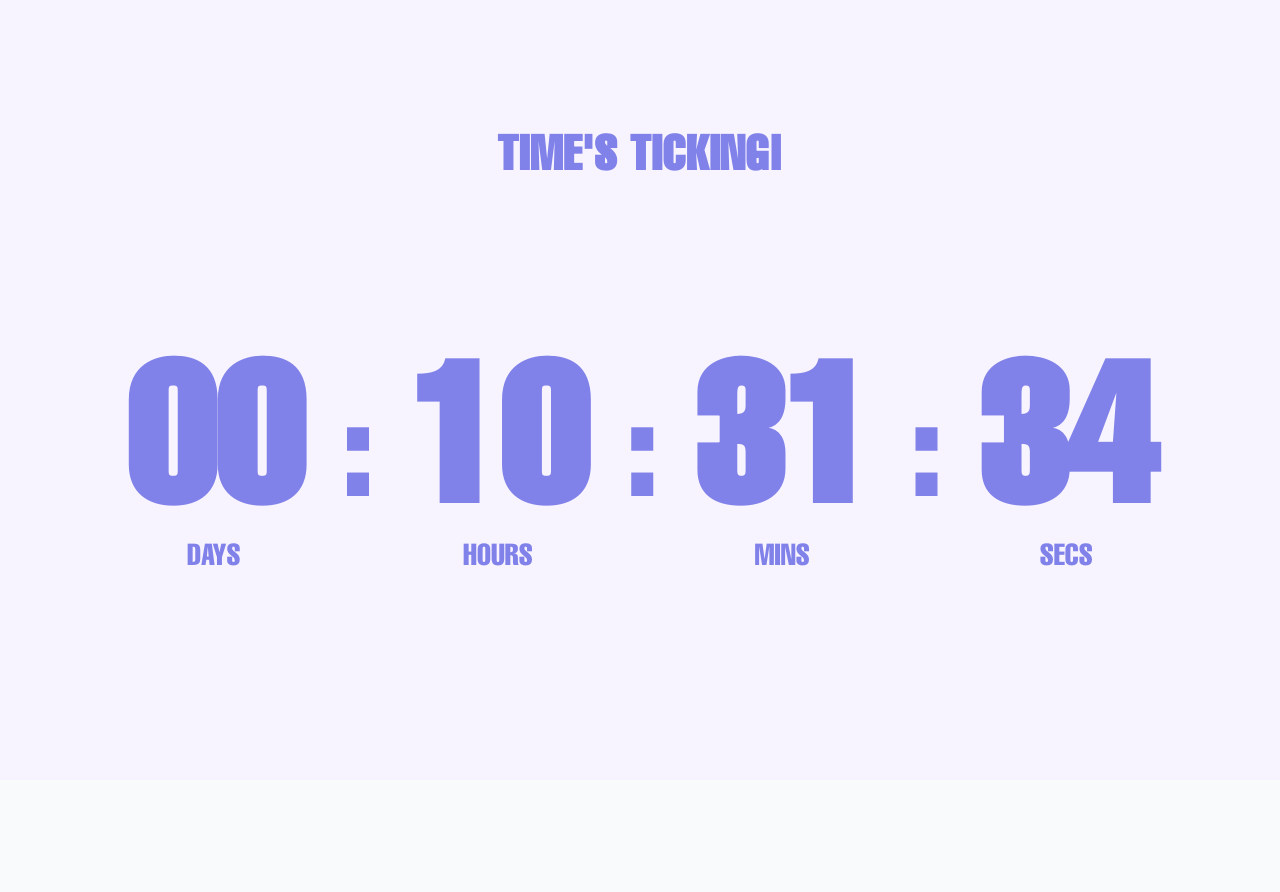
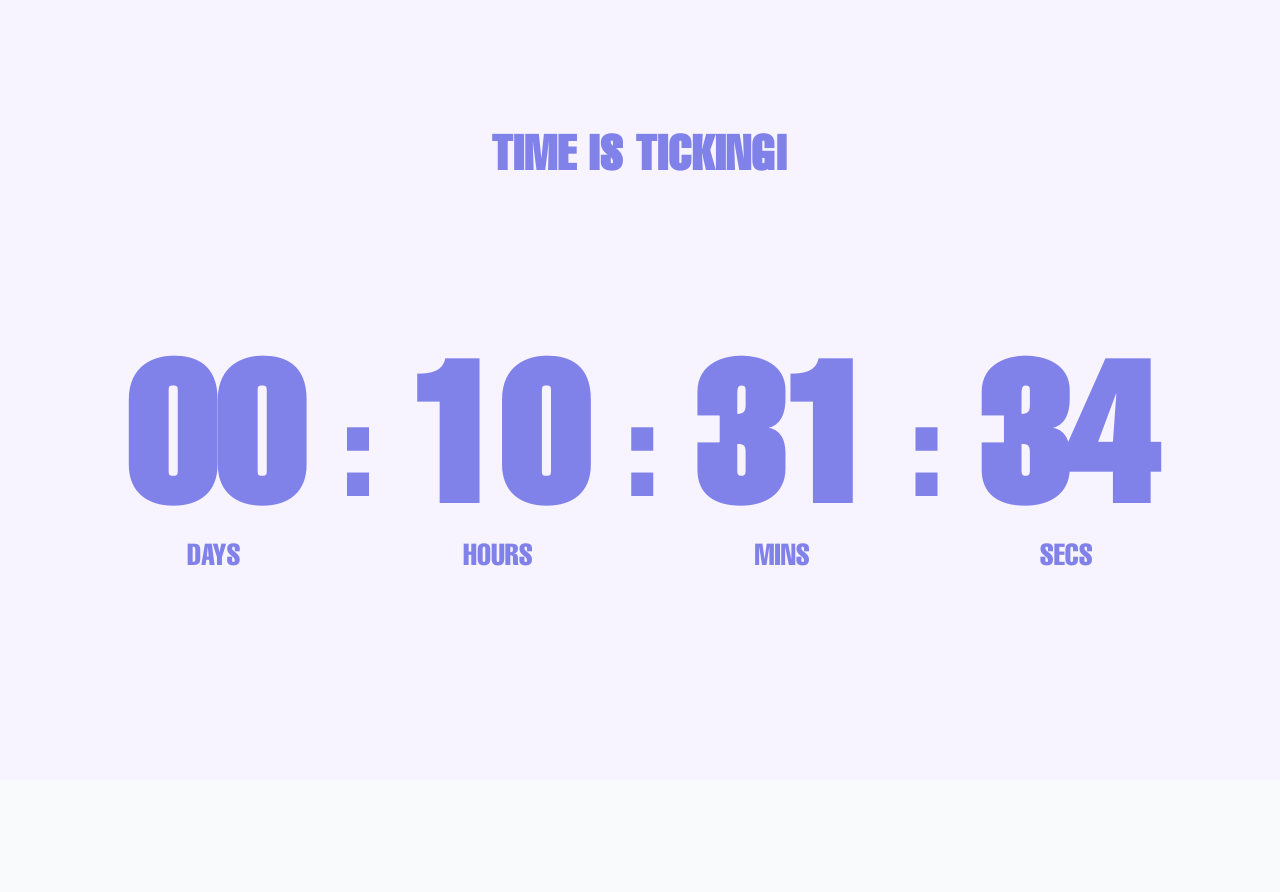
Before and after one commit to khushwant1234/Ecell, a Next.js app: page / in a window 1280 px wide. Shown: the part 780-1672 px from the top of the page. Built offline with nearby package versions, Linux system fonts and the light colour scheme.

Commit message:
fixed the itinerary page

```diff
--- a/components/CountdownClock.tsx
+++ b/components/CountdownClock.tsx
@@ -75,7 +75,7 @@ const CountdownClock = () => {
         animate={{ opacity: 1, y: 0 }}
         transition={{ duration: 0.8 }}
       >
-        Time's Ticking!
+        Time is Ticking!
       </motion.h2>
 
       {/* Clock container - changed from overflow-hidden to allow text to be visible */}
@@ -193,7 +193,7 @@ const CountdownClock = () => {
                 transition={{ duration: 1, delay: 1 }}
               >
                 <span className="text-green-600 font-semibold break-words">
-                  Event is Live now! 🎉
+                  Event is "Live" now! 🎉
                 </span>
               </motion.div>
             )}
```
